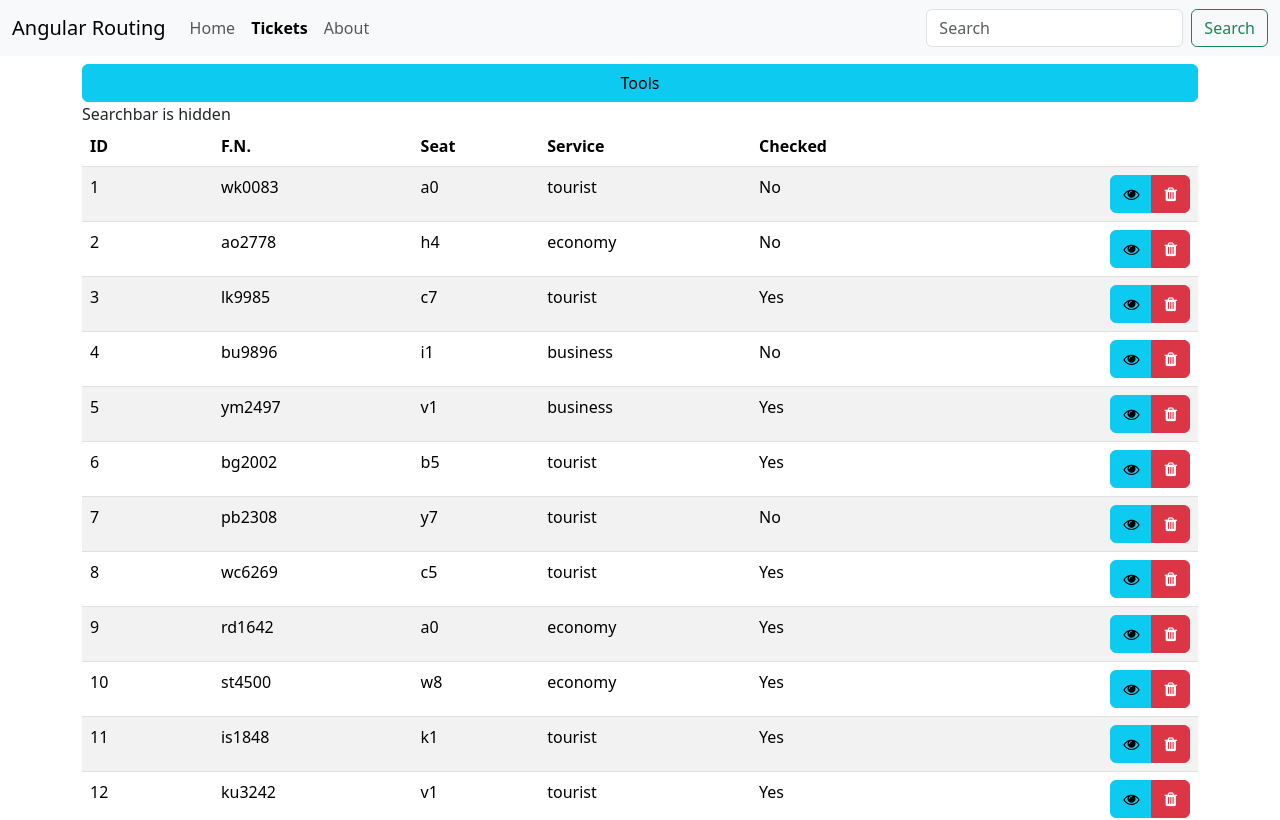
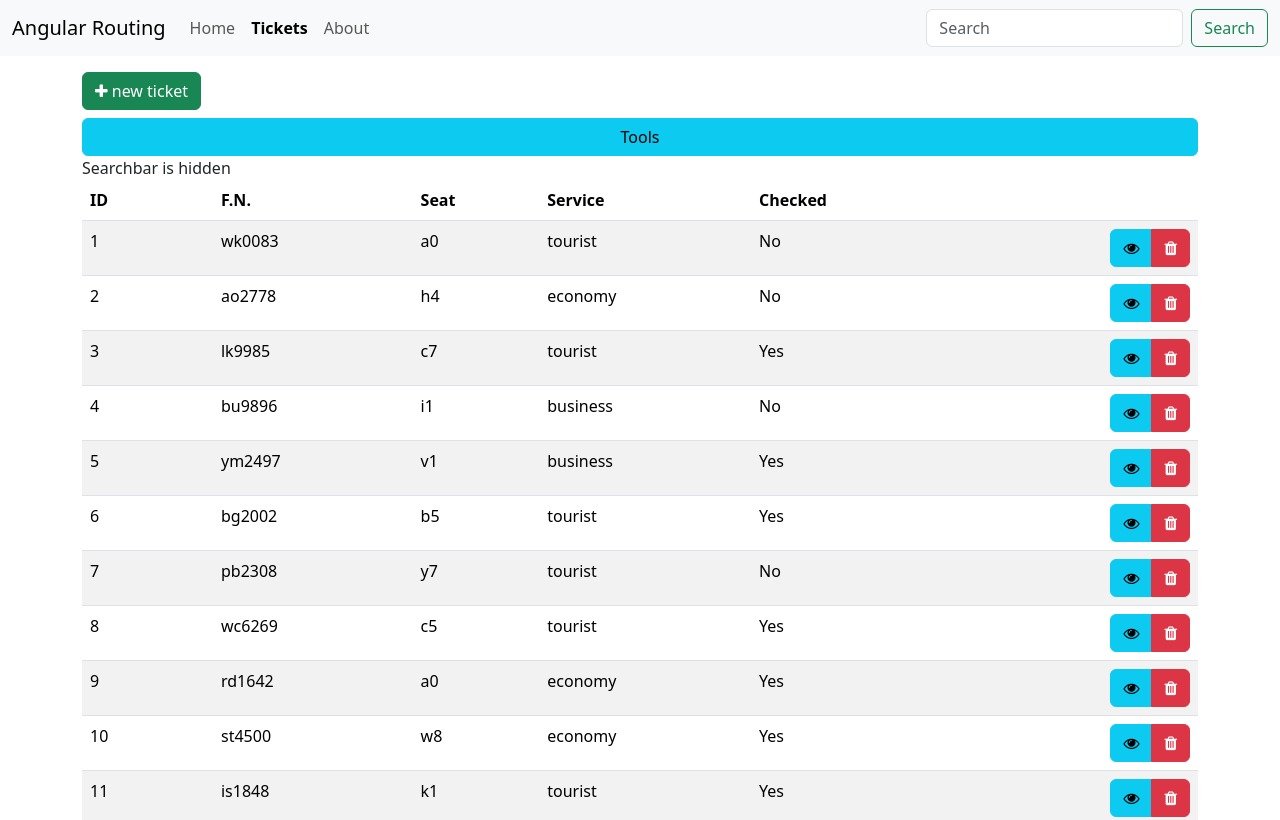
Before and after one commit to Training360/Angular-basic-2023-form-reactive, an Angular app: page /ticket in a window 1280 px wide. Shown: the top 820 px of the page. Built offline with nearby package versions, Linux system fonts and the light colour scheme; data requests are answered from the project's data file.

Commit message:
start lesson-04

```diff
--- a/src/app/ticket/ticket-create/ticket-create.component.html
+++ b/src/app/ticket/ticket-create/ticket-create.component.html
@@ -2,14 +2,14 @@
 
   <div class="card form-card">
     <div class="card-body">
-      <h5 class="card-title">Edit Ticket</h5>
+      <h5 class="card-title">Create Ticket</h5>
       <form [formGroup]="form">
         <div class="form-group">
           <label class="form-label">flightNumber</label>
           <input
+            formControlName="flightNumber"
             type="text"
             class="form-control"
-            name="flightNumber"
             pattern="^[A-Za-z]{2}[0-9]{4}$"
             required>
           <div *ngIf="false" class="error-message">
@@ -19,7 +19,8 @@
         <div class="form-group">
           <label class="form-label">seat</label>
           <input
-            type="text" class="form-control" name="seat"
+            formControlName="seat"
+            type="text" class="form-control"
             pattern="^[A-Za-z][0-9]$"
             required>
           <div *ngIf="false" class="error-message">
@@ -29,7 +30,8 @@
         <div class="form-group">
           <label class="form-label">service</label>
           <select
-            class="form-select" name="service"
+            formControlName="service"
+            class="form-select"
             required>
               <option value="">please select</option>
               <option value="tourist">tourist</option>
@@ -42,7 +44,7 @@
         </div>
         <div class="form-check mt-3">
           <input
-            name="checked"
+            formControlName="checked"
             id="check"
             class="form-check-input"
             type="checkbox"
@@ -55,7 +57,7 @@
         <div class="d-grid mt-3">
           <button [disabled]="form.invalid" class="btn btn-primary" type="submit">
             <i class="fa fa-save"></i>
-            Save
+            Create
           </button>
         </div>
       </form>
--- a/src/app/ticket/ticket-create/ticket-create.component.scss
+++ b/src/app/ticket/ticket-create/ticket-create.component.scss
@@ -0,0 +1,37 @@
+$error-color: rgba(161, 2, 2);
+
+.card {
+  &.form-card {
+    max-width: 35rem;
+    min-width: 50vw;
+
+    .form-group, .form-check {
+      label {
+        text-transform: capitalize;
+      }
+
+      .error-message {
+        margin-top: 0.3em;
+        font-style: italic;
+        font-size: 0.9em;
+        color: rgb(161, 2, 2);
+      }
+
+      .form-control {
+        &.ng-invalid {
+          background-color: rgba($error-color, .1);
+          &:focus {
+            box-shadow: 0 0 0 0.25rem rgba($error-color, .25);
+          }
+        }
+      }
+    }
+
+    .form-check {
+      label {
+        user-select: none;
+        cursor: pointer;
+      }
+    }
+  }
+}
--- a/src/app/ticket/ticket-create/ticket-create.component.ts
+++ b/src/app/ticket/ticket-create/ticket-create.component.ts
@@ -1,5 +1,5 @@
 import { Component, Input, inject, numberAttribute } from '@angular/core';
-import { FormGroup } from '@angular/forms';
+import { FormControl, FormGroup } from '@angular/forms';
 import { Ticket } from 'src/app/model/ticket';
 import { TicketService } from 'src/app/service/ticket.service';
 
@@ -14,6 +14,19 @@ export class TicketCreateComponent {
 
   ticket = new Ticket();
 
-  form: FormGroup = new FormGroup({});
+  /*
+  id?: number = 0;
+  flightNumber: string = '';
+  seat: string = '';
+  service: 'tourist' | 'business' | 'economy' = 'economy';
+  checked: boolean = false;
+  */
+
+  form: FormGroup = new FormGroup({
+    flightNumber: new FormControl<string>(''),
+    seat: new FormControl<string>(''),
+    service: new FormControl<string>(''),
+    checked: new FormControl<boolean>(false),
+  });
 
 }
--- a/src/app/ticket/tickets/tickets.component.html
+++ b/src/app/ticket/tickets/tickets.component.html
@@ -1,3 +1,11 @@
+<div class="row mt-3">
+  <div class="col-12">
+    <button routerLink="create" class="btn btn-xl btn-success">
+      <i class="fa fa-plus"></i> new ticket
+    </button>
+  </div>
+</div>
+
 <div class="row mt-2">
   <div class="d-grid gap-2">
     <button (click)="toggleSearchBar()"
```
Also changed, not shown: 1 other file (tests, documents, lock files or other folders).
